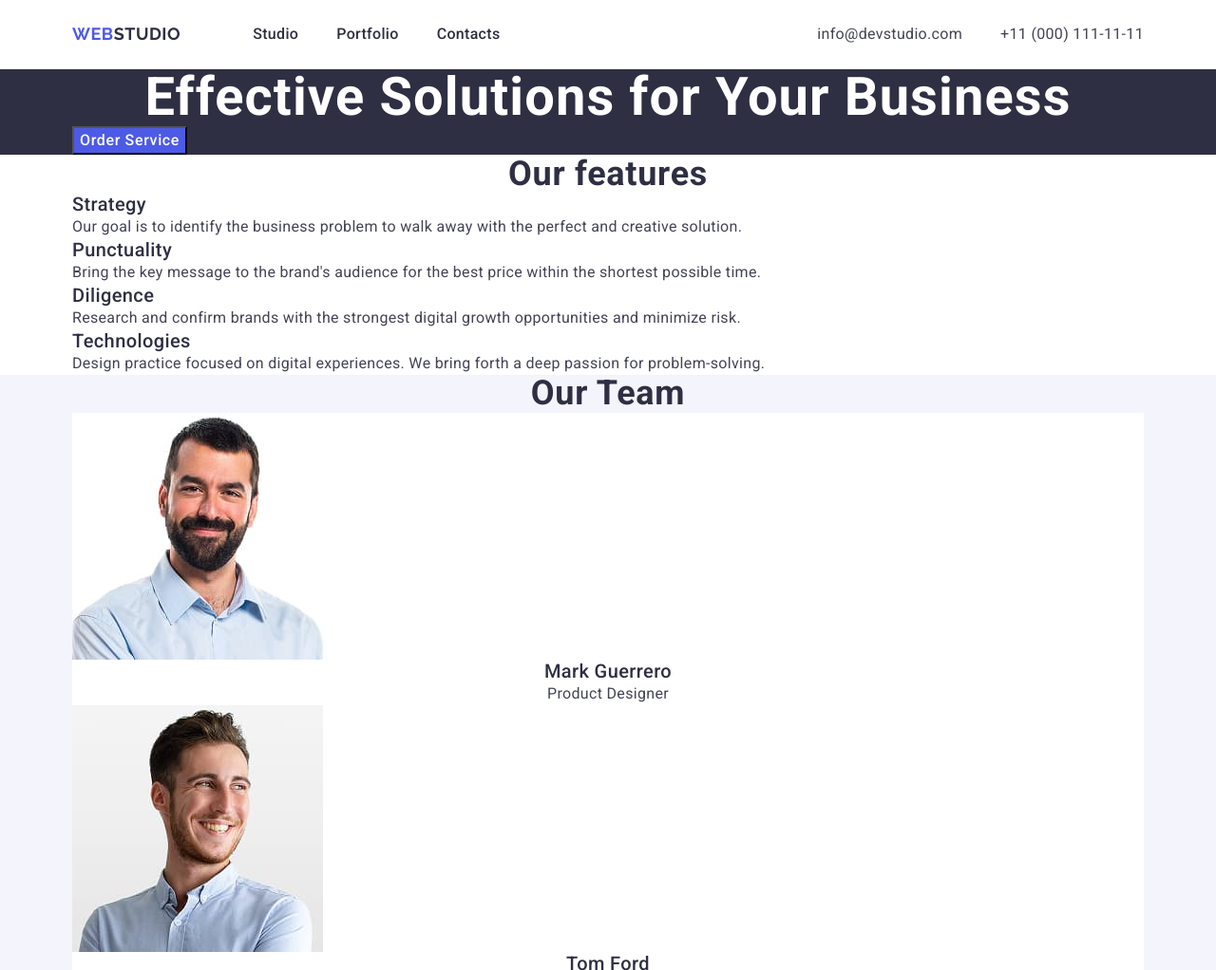
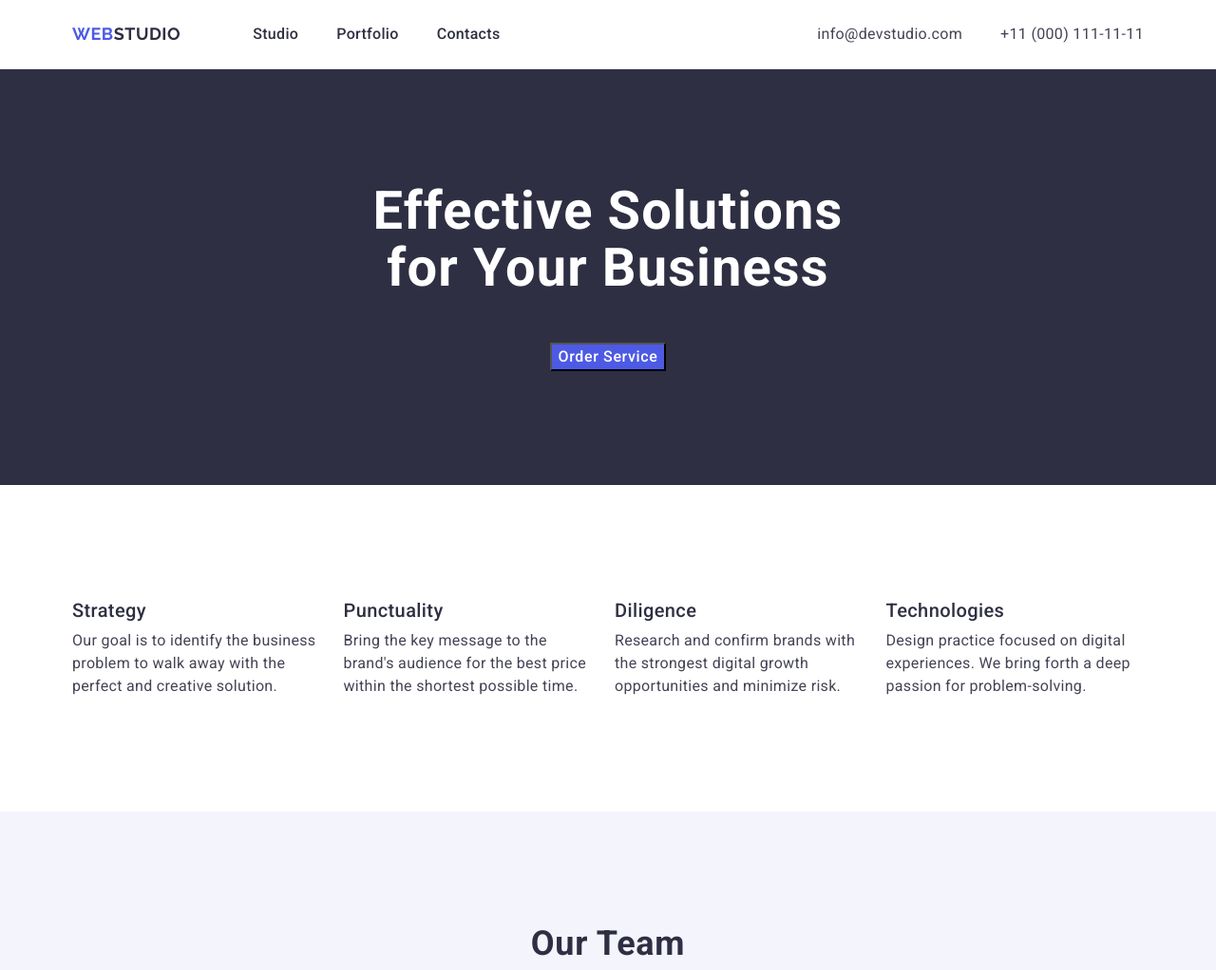
Before and after one commit to NataliaFiltanovych/goit-markup-hw-03, a plain HTML site: page index.html in a window 1280 px wide. Shown: the top 1022 px of the page at 95% size. Drawn offline with nearby package versions, Linux system fonts and the light colour scheme.

Commit message:
update styles for 2 section

```diff
--- a/css/styles.css
+++ b/css/styles.css
@@ -33,19 +33,6 @@ a {
   max-width: 1158px;
   padding: 0 15px;
   margin: 0 auto;
-}
-
-.visually-hidden {
-  position: absolute;
-  width: 1px;
-  height: 1px;
-  margin: -1px;
-  border: 0;
-  padding: 0;
-  white-space: nowrap;
-  clip-path: inset(100%);
-  clip: rect(0 0 0 0);
-  overflow: hidden;
 }
 
 .page-header {
@@ -125,6 +112,11 @@ a {
   color: #404bbf;
 }
 
+.section {
+  padding-top: 120px;
+  padding-bottom: 120px;
+}
+
 .section-solutions {
   background-color: #2e2f42;
 }
@@ -135,6 +127,9 @@ a {
   letter-spacing: 0.02em;
   text-align: center;
   color: #fff;
+  max-width: 496px;
+  margin: 0 auto;
+  padding-bottom: 48px;
 }
 
 .service-button {
@@ -145,6 +140,8 @@ a {
   letter-spacing: 0.04em;
   color: #fff;
   cursor: pointer;
+  display: block;
+  margin: 0 auto;
 }
 
 .service-button:hover,
@@ -160,18 +157,41 @@ a {
   color: #2e2f42;
 }
 
+.visually-hidden {
+  position: absolute;
+  width: 1px;
+  height: 1px;
+  margin: -1px;
+  border: 0;
+  padding: 0;
+  white-space: nowrap;
+  clip-path: inset(100%);
+  clip: rect(0 0 0 0);
+  overflow: hidden;
+}
 .features-item-title {
   font-weight: 500;
   font-size: 20px;
   line-height: 1.2;
   letter-spacing: 0.02em;
   color: #2e2f42;
+  margin-bottom: 8px;
 }
 
 .features-text {
   font-size: 16px;
   line-height: 1.5;
   letter-spacing: 0.02em;
+}
+
+.features-list {
+  display: flex;
+  align-items: center;
+  justify-content: space-between;
+}
+
+.features-item {
+  width: calc((100% - 72px + 30px) / 4);
 }
 
 .team-section {
@@ -185,10 +205,18 @@ a {
   text-align: center;
   color: #2e2f42;
   text-transform: capitalize;
+  margin-bottom: 72px;
+}
+
+.team-list {
+  display: flex;
+  align-items: center;
+  gap: 24px;
 }
 
 .team-item {
   background-color: #fff;
+  width: calc((100% - 24px * 3 + 30px) / 4);
 }
 
 .team-item-title {
@@ -205,6 +233,12 @@ a {
   line-height: 1.5;
   letter-spacing: 0.02em;
   text-align: center;
+}
+
+.team-item-description {
+  display: block;
+  margin: 0 auto;
+  padding: 32px 16px;
 }
 
 .portfolio-title {
--- a/index.html
+++ b/index.html
@@ -57,16 +57,18 @@
     </header>
 
     <main>
-      <section class="section-solutions">
+      <section class="section-solutions section">
         <div class="container">
           <h1 class="title-solutions">Effective Solutions for Your Business</h1>
           <button class="service-button" type="button">Order Service</button>
         </div>
       </section>
 
-      <section class="features-section">
+      <section class="features-section section">
         <div class="container">
-          <h2 class="features-title" class="visually-hidden">Our features</h2>
+          <h2 class="features-title visually-hidden" class="visually-hidden">
+            Our features
+          </h2>
           <ul class="features-list">
             <li class="features-item">
               <h3 class="features-item-title">Strategy</h3>
@@ -100,7 +102,7 @@
         </div>
       </section>
 
-      <section class="team-section">
+      <section class="team-section section">
         <div class="container">
           <h2 class="team-title">Our Team</h2>
           <ul class="team-list">
@@ -111,8 +113,10 @@
                 width="264"
                 height="260"
               />
-              <h3 class="team-item-title">Mark Guerrero</h3>
-              <p class="team-item-text">Product Designer</p>
+              <div class="team-item-description">
+                <h3 class="team-item-title">Mark Guerrero</h3>
+                <p class="team-item-text">Product Designer</p>
+              </div>
             </li>
             <li class="team-item">
               <img
@@ -148,7 +152,7 @@
         </div>
       </section>
 
-      <section class="portfolio-section">
+      <section class="portfolio-section section">
         <div class="container">
           <h2 class="portfolio-title">Our Portfolio</h2>
           <ul class="portfolio-list">
```
